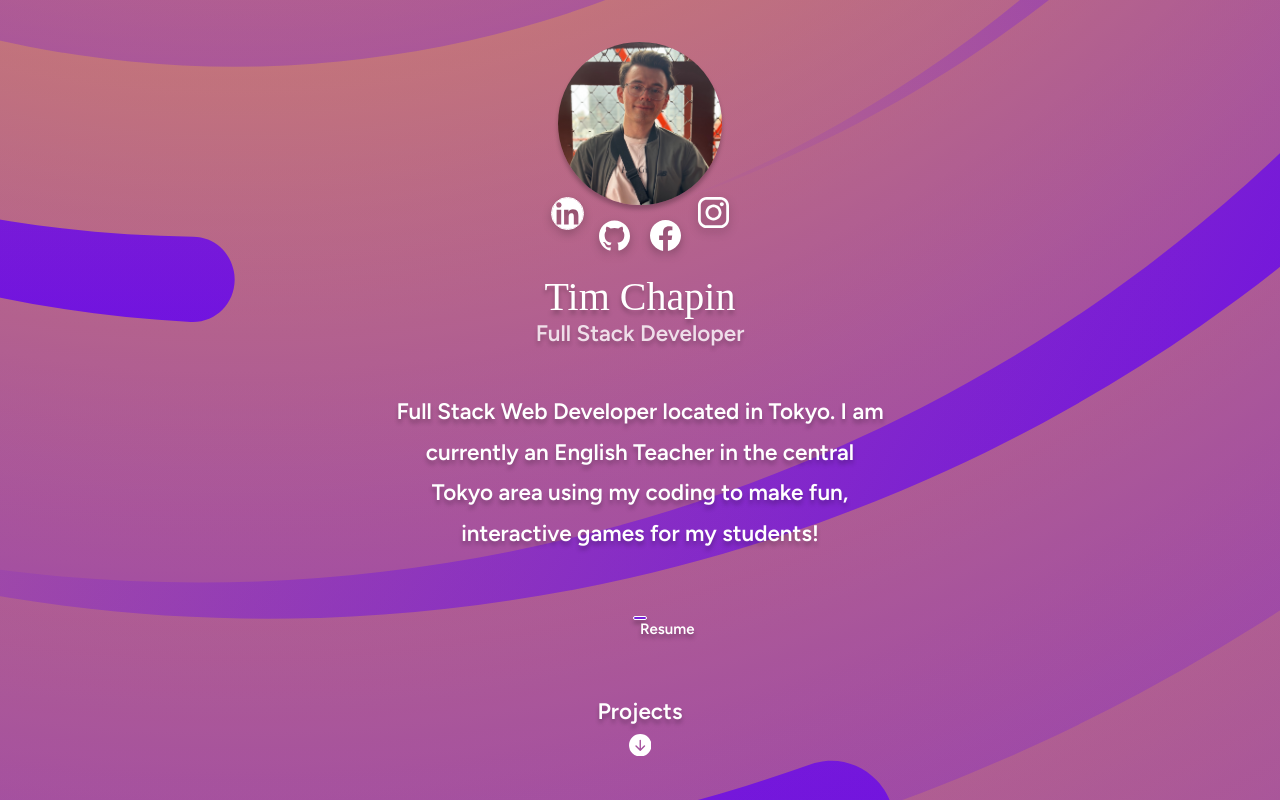
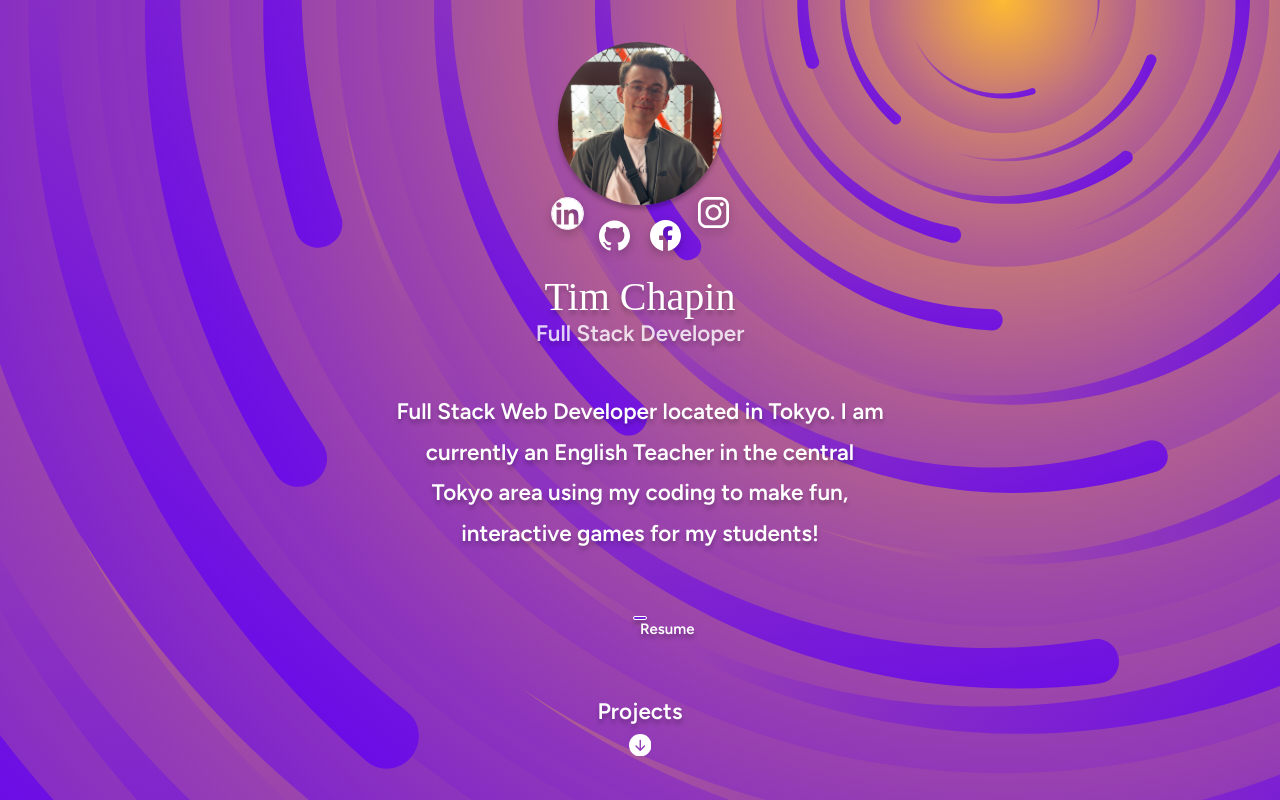
Before and after one commit to timchapin96/my-portfolio, a React (Create React App) app: page / in a window 1280 px wide. Shown: the top 800 px of the page. Built offline with nearby package versions, Linux system fonts and the light colour scheme; a web font is replaced by a local one.

Commit message:
Stack overflow to the rescue?

```diff
--- a/src/stylesheets/background.scss
+++ b/src/stylesheets/background.scss
@@ -1,14 +1,13 @@
 .background {
+  position: fixed;
   width: 200%;
-  height: 200%;
-  position: fixed;
-  left: -15%;
-  top: -125%;
+  height: 100vh;
+  left: -80%;
   z-index: -1;
 
   svg {
-    width: inherit;
-    height: inherit;
+    width: 200%;
+    height: 100vh;
   }
 }
 
```
